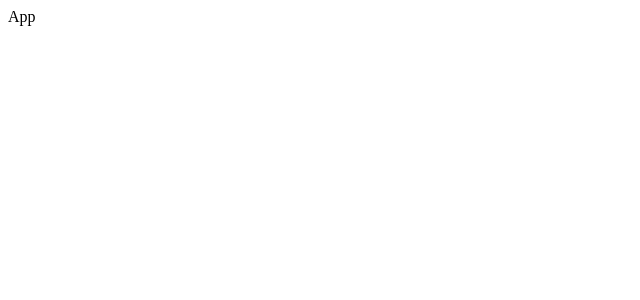
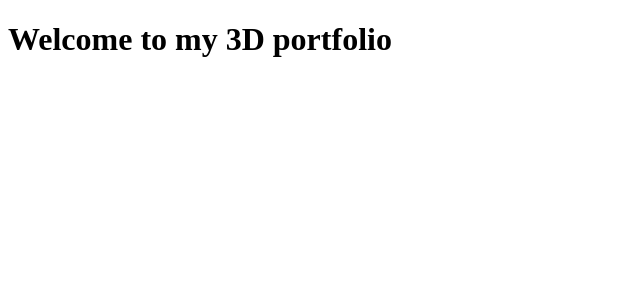
Before and after one commit to juampiludu/portfolio-website, a React (Vite) app: page / in a window 1280 px wide. Shown: the top 300 px of the page, without its empty margins (0-640 px from the left). Built offline with nearby package versions, Linux system fonts and the light colour scheme.

Commit message:
chore: add gsap & three libraries

```diff
--- a/src/App.jsx
+++ b/src/App.jsx
@@ -1,7 +1,13 @@
 import React from "react";
 
 const App = () => {
-  return <div>App</div>;
+  return (
+    <main>
+      <div>
+        <h1>Welcome to my 3D portfolio</h1>
+      </div>
+    </main>
+  );
 };
 
 export default App;
```
Also changed, not shown: package.json (+7 -1 lines), 1 other file (tests, documents, lock files or other folders).
